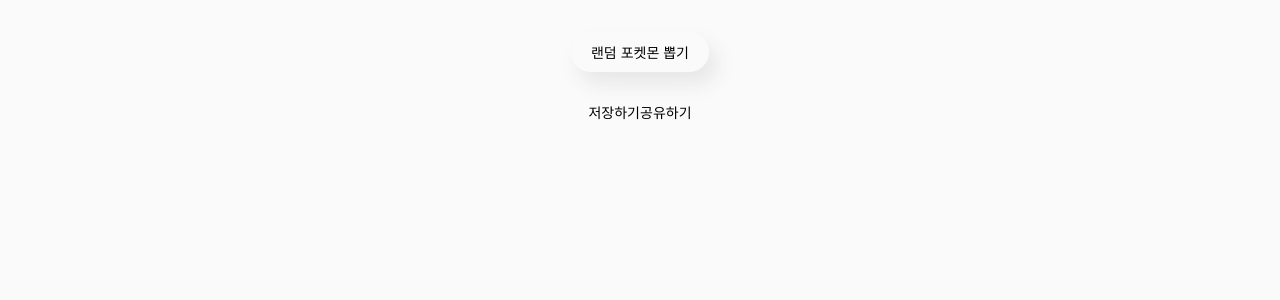
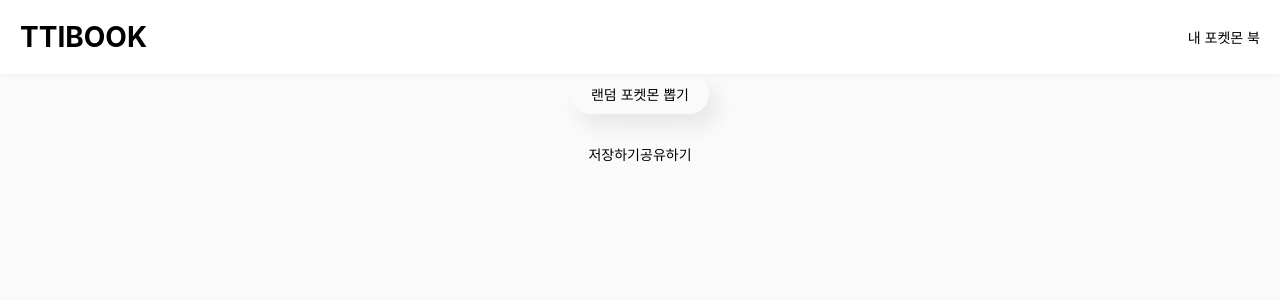
Before and after one commit to kiki9323/ttibook, a React (Vite) app: page / in a window 1280 px wide. Shown: the top 300 px of the page. Built offline with nearby package versions, Linux system fonts and the light colour scheme.

Commit message:
feature: 전체 레이아웃 수정 main.jsx, App.jsx, Header Component

```diff
--- a/src/App.css
+++ b/src/App.css
@@ -1,7 +1,12 @@
 #root {
+  position: relative;
   width: 100%;
-  max-width: 1280px;
+  min-height: 100vh;
   margin: 0 auto;
-  padding: 2rem;
   text-align: center;
 }
+
+.main {
+  max-width: 1440px;
+  margin: 0 auto;
+}
--- a/src/App.jsx
+++ b/src/App.jsx
@@ -1,25 +1,21 @@
 import './App.css';
 
-import { BrowserRouter, Route, Routes } from 'react-router-dom';
+import { Route, Routes } from 'react-router-dom';
 
 import { PokemonBook } from './components/PokemonBook/index';
 import { PokemonDetail } from '@/components/PokemonDetail';
-import { QueryClientProvider } from 'react-query';
 import { RandomGacha } from '@/components/RandomGacha';
 import React from 'react';
-import queryClient from '@/api/queryClient';
 
 function App() {
   return (
-    <BrowserRouter>
-      <QueryClientProvider client={queryClient}>
-        <Routes>
-          <Route path="/" element={<RandomGacha />} />
-          <Route path="/pokemon/:id" element={<PokemonDetail />} />
-          <Route path="/myCollection" element={<PokemonBook />} />
-        </Routes>
-      </QueryClientProvider>
-    </BrowserRouter>
+    <main className="main">
+      <Routes>
+        <Route path="/" element={<RandomGacha />} />
+        <Route path="/pokemon/:id" element={<PokemonDetail />} />
+        <Route path="/myCollection" element={<PokemonBook />} />
+      </Routes>
+    </main>
   );
 }
 
--- /dev/null
+++ b/src/layout/Header/index.jsx
@@ -0,0 +1,28 @@
+import { Link, useNavigate } from 'react-router-dom';
+
+import React from 'react';
+import style from './index.module.scss';
+
+export const Header = () => {
+  const navigate = useNavigate();
+
+  return (
+    <header>
+      <div className={style.inner}>
+        <Link to={'/'}>
+          <h1>TTIBOOK</h1>
+        </Link>
+        <nav>
+          <ul>
+            {/* <li>언어</li>
+            <li>다크모드</li>
+            <li>로그인하기</li> */}
+            <li>
+              <button onClick={() => navigate('/myCollection')}>내 포켓몬 북</button>
+            </li>
+          </ul>
+        </nav>
+      </div>
+    </header>
+  );
+};
--- /dev/null
+++ b/src/layout/Header/index.module.scss
@@ -0,0 +1,30 @@
+header {
+  display: flex;
+  position: sticky;
+  top: 0;
+  z-index: $header-menu-z-index;
+  flex-direction: row;
+  align-items: center;
+  justify-content: space-between;
+  width: 100%;
+  background-color: $white;
+  box-shadow: 0 -5px 10px 1px #ddd;
+
+  .inner {
+    display: flex;
+    align-items: center;
+    justify-content: space-between;
+    width: 100%;
+    max-width: 1440px;
+    margin: 0 auto;
+    padding: 20px;
+
+    ul {
+    }
+
+    li {
+      display: inline-block;
+
+    }
+  }
+}
--- a/src/main.jsx
+++ b/src/main.jsx
@@ -1,11 +1,18 @@
-import '@styles/globals.scss'
+import '@styles/globals.scss';
 
-import App from './App.jsx'
-import React from 'react'
-import ReactDOM from 'react-dom/client'
+import App from './App.jsx';
+import { BrowserRouter } from 'react-router-dom';
+import { Header } from './layout/Header/index';
+import { QueryClientProvider } from 'react-query';
+import React from 'react';
+import ReactDOM from 'react-dom/client';
+import queryClient from '@/api/queryClient';
 
 ReactDOM.createRoot(document.getElementById('root')).render(
-  // <React.StrictMode>
-  <App />,
-  // </React.StrictMode>,
-)
+  <BrowserRouter>
+    <QueryClientProvider client={queryClient}>
+      <Header />
+      <App />
+    </QueryClientProvider>
+  </BrowserRouter>,
+);
```
